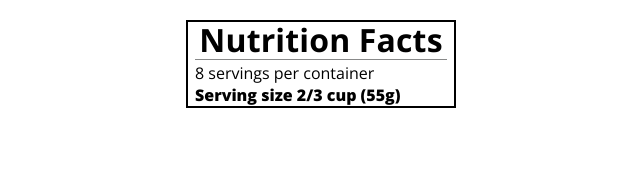
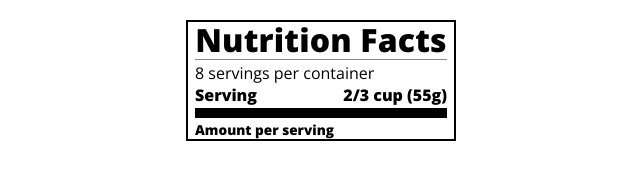
Before and after one commit to Yinkusadel/07-fcc-nutritionfacts, a website: page index.html in a window 1280 px wide. Shown: the whole page, without its empty margins (319-959 px from the left). Drawn offline with nearby package versions, Linux system fonts and the light colour scheme.

Commit message:
add complete solution to nutritionfacts project

```diff
--- a/index.html
+++ b/index.html
@@ -9,10 +9,16 @@
   </head>
   <body>
     <div class="label">
-    <h1>Nutrition Facts</h1>
+      <header>
+    <h1 class="bold">Nutrition Facts</h1>
     <div class="divider"></div>
     <p>8 servings per container</p>
-    <p class="bold">Serving size 2/3 cup (55g)</p>
+    <p class="bold">Serving <span class="right">2/3 cup (55g)</span></p>
+  </header>
+  <div class="divider lg"></div>
+  <div class="calories-info">
+    <p class="bold sm-text">Amount per serving</p>
+  </div>
     </div>
   </body>
 </html>
--- a/styles.css
+++ b/styles.css
@@ -17,7 +17,7 @@ body{
     box-sizing:border-box;
   }
 
-  h1 {
+ header h1 {
     text-align: center;
     margin :-4px 0;
     letter-spacing:0.15px;
@@ -35,3 +35,20 @@ body{
   .bold{
     font-weight:800;
   }
+
+  .right{
+    float:right;
+  }
+
+  .lg{
+    height :10px;
+  }
+
+  .lg, .md{
+    background-color:black;
+    border:0;
+  }
+
+  .sm-text{
+    font-size:0.85rem;
+  }
```
